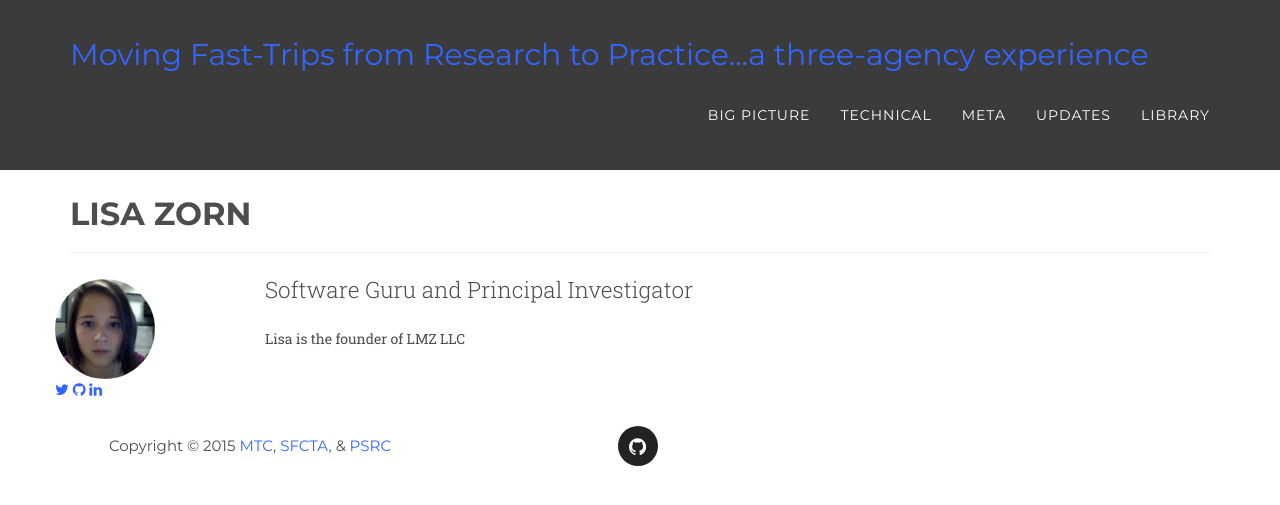
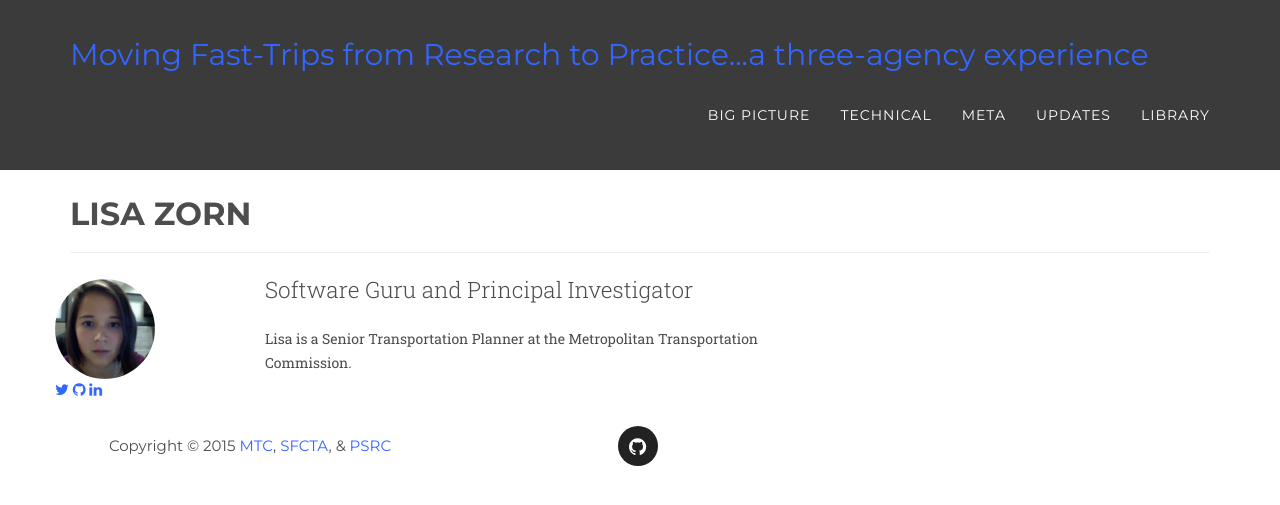
Before and after one commit to BayAreaMetro/fast-trips-project, a Jekyll site: the page built from meta/Lisa.md, in a window 1280 px wide. Shown: the top 505 px of the page. Built offline with Jekyll 4.4.1, drawn with Linux system fonts in a browser that asks for light colours; some web fonts are replaced.

Commit message:
Update Lisa's job title.

```diff
--- a/meta/Lisa.md
+++ b/meta/Lisa.md
@@ -4,4 +4,4 @@ teammate: Lisa
 ---
 
 
-Lisa is the founder of LMZ LLC
+Lisa is a Senior Transportation Planner at the Metropolitan Transportation Commission.
```
